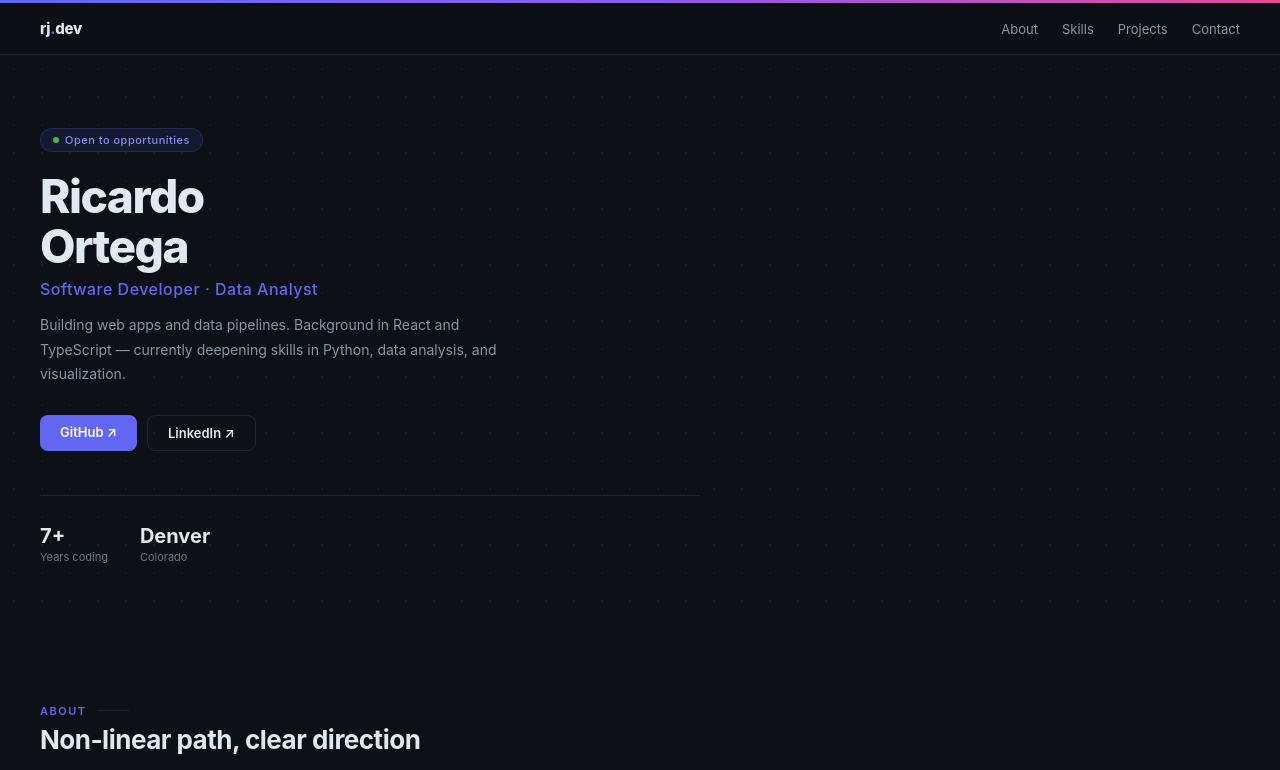
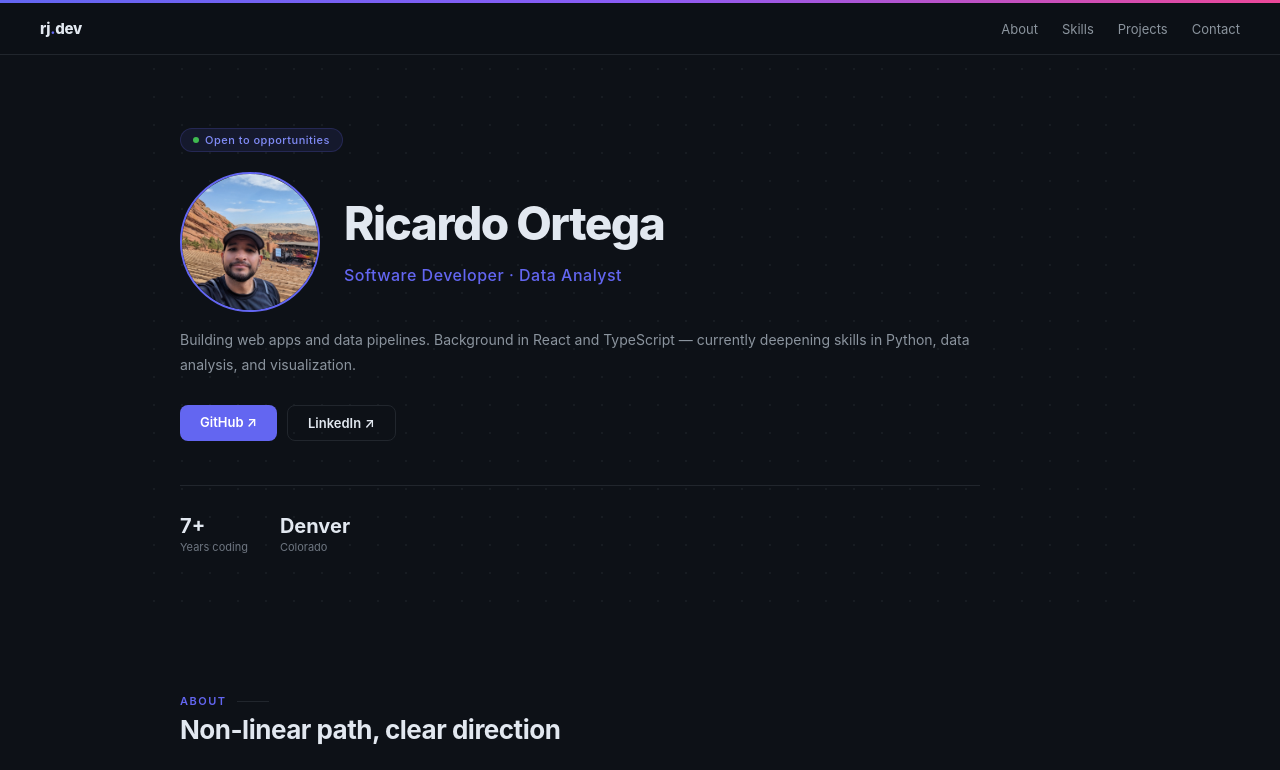
Before and after one commit to rjortega-dev/rj-portfolio, a React (Vite) app: page / in a window 1280 px wide. Shown: the top 770 px of the page. Built offline with nearby package versions, Linux system fonts and the light colour scheme.

Commit message:
feat: add profile photo and change the layout to be more centered on the page

```diff
--- a/src/App.tsx
+++ b/src/App.tsx
@@ -9,11 +9,13 @@ export default function App() {
   return (
     <div>
       <Nav />
-      <Hero />
-      <About />
-      <Skills />
-      <Projects />
-      <Contact />
+      <div style={{ maxWidth: "1000px", margin: "0 auto" }}>
+        <Hero />
+        <About />
+        <Skills />
+        <Projects />
+        <Contact />
+      </div>
       <footer
         style={{
           borderTop: "1px solid #21262d",
--- a/src/components/About.tsx
+++ b/src/components/About.tsx
@@ -44,7 +44,7 @@ export default function About() {
 
       <div
         style={{
-          maxWidth: "580px",
+          maxWidth: "800px",
           display: "flex",
           flexDirection: "column",
           gap: "14px",
--- a/src/components/Hero.tsx
+++ b/src/components/Hero.tsx
@@ -1,3 +1,5 @@
+import profilePhoto from "../assets/profile.jpg";
+
 export default function Hero() {
   const yearsExperience = new Date().getFullYear() - 2019;
 
@@ -22,7 +24,7 @@ export default function Hero() {
         }}
       />
 
-      <div style={{ position: "relative", maxWidth: "660px" }}>
+      <div style={{ position: "relative" }}>
         {/* Status pill */}
         <div
           style={{
@@ -57,6 +59,29 @@ export default function Hero() {
           </span>
         </div>
 
+        {/* Avatar + name row */}
+        <div
+          style={{
+            display: "flex",
+            alignItems: "center",
+            gap: "24px",
+            marginBottom: "16px",
+          }}
+        >
+          <img
+            src={profilePhoto}
+            alt="Ricardo Ortega"
+            style={{
+              width: "140px",
+              height: "140px",
+              borderRadius: "50%",
+              objectFit: "cover",
+              objectPosition: "left bottom",
+              border: "2px solid #6366f1",
+              flexShrink: 0,
+            }}
+          />
+          <div>
             <h1
               style={{
                 fontSize: "46px",
@@ -64,25 +89,23 @@ export default function Hero() {
                 color: "#e2e8f0",
                 letterSpacing: "-1.5px",
                 lineHeight: 1.08,
-            marginBottom: "8px",
+                marginBottom: "16px",
               }}
             >
-          Ricardo
-          <br />
-          Ortega
+              Ricardo Ortega
             </h1>
-
             <p
               style={{
                 fontSize: "16px",
                 color: "#6366f1",
                 fontWeight: 500,
                 letterSpacing: "0.5px",
-            marginBottom: "14px",
               }}
             >
               Software Developer · Data Analyst
             </p>
+          </div>
+        </div>
 
         <p
           style={{
@@ -90,7 +113,7 @@ export default function Hero() {
             color: "#8b949e",
             lineHeight: 1.75,
             marginBottom: "28px",
-            maxWidth: "480px",
+            maxWidth: "800px",
           }}
         >
           Building web apps and data pipelines. Background in React and
@@ -139,6 +162,7 @@ export default function Hero() {
             gap: "32px",
             paddingTop: "28px",
             borderTop: "1px solid #21262d",
+            maxWidth: "800px",
           }}
         >
           {[
```
Also changed, not shown: src/assets/profile.jpg (added). Lines whose indentation alone changed are shown as unchanged.
